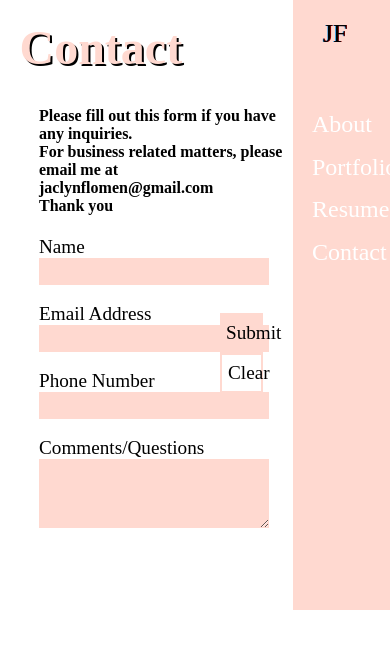
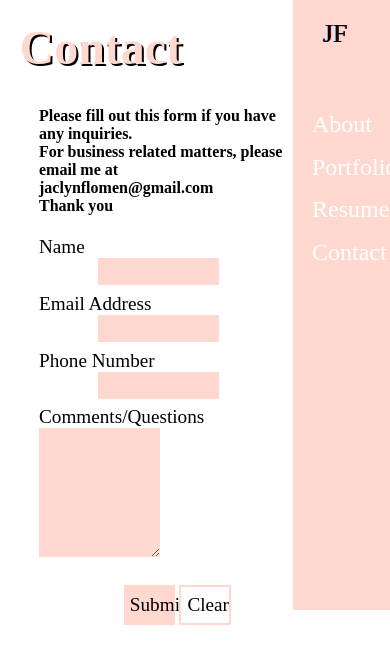
Before and after one commit to jaclynflomen/flomen_jaclyn_portfolio, a PHP site: page /contact.html in a window 390 px wide. Shown: the top 664 px of the page. Run offline with PHP 8.4, Linux system fonts and the light colour scheme.

Commit message:
contact page making responsive

```diff
--- a/contact.html
+++ b/contact.html
@@ -24,7 +24,7 @@
         For business related matters, please email me at <a href="mailto:jaclynflomen@gmail.com">jaclynflomen@gmail.com</a> <br>
         Thank you</h4>
 
-        <form action="post">
+        <form method="get">
             <label for="name">Name</label>
             <input id="name" required>
             <br>
@@ -37,12 +37,14 @@
             <label for="comments">Comments/Questions</label>
             <textarea id="comments" required></textarea>
             <br>
+            <div id="endForm">
+               <ul>
+                <li><button id="submit" type="submit" value="Submit">Submit</button></li>
+                <li><button id="clear" type="reset" value="Reset">Clear</button></li>
+            </ul>
+            </div>
+        </form>
 
-        </form>
-        <div id="endForm">
-            <button id="submit">Submit</button>
-            <button id="clear">Clear</button>
-        </div>
 
 </body>
 </html>
--- a/css/main.css
+++ b/css/main.css
@@ -22,35 +22,40 @@
 #contactBio a:hover {
   color: #FFD9D0; }
 
-form {
-  margin-left: 10%;
-  float: left; }
-
 form input {
   background-color: #FFD9D0;
   border: none;
-  width: 125%;
+  width: 30%;
   height: 25px;
-  margin-bottom: 10%; }
+  margin-bottom: 2%;
+  margin-left: 10%; }
 
 #comments {
   background-color: #FFD9D0;
   border: none;
-  width: 125%;
-  height: 65px; }
+  width: 30%;
+  height: 125px;
+  margin-left: 10%; }
 
 form label {
-  display: block;
-  font-size: 120%; }
+  font-size: 120%;
+  margin-left: 10%;
+  display: block; }
 
 #endForm {
   margin-left: 45%;
-  margin-top: 25.25%; }
+  float: left; }
+
+#endForm ul {
+  list-style: none; }
+
+#endForm ul li {
+  display: inline; }
 
 #submit {
   background-color: #FFD9D0;
   height: 40px;
-  width: 20%;
+  width: 40%;
   border: none;
   font-size: 120%;
   font-family: 'Didot', 'Times New Roman', serif; }
@@ -58,7 +63,7 @@
 #clear {
   background-color: white;
   height: 40px;
-  width: 20%;
+  width: 40%;
   border: 2px solid #FFD9D0;
   font-size: 120%;
   font-family: 'Didot', 'Times New Roman', serif; }
@@ -119,7 +124,21 @@
     margin-top: 1070%; }
 
   #resume {
-    padding-right: 10%; } }
+    padding-right: 10%; }
+
+  form input {
+    margin-left: 25%; }
+
+  textarea {
+    margin-left: 25%; }
+
+  label {
+    margin-left: 25%; }
+
+  #endForm {
+    clear: left;
+    margin-left: 21.5%;
+    padding-top: 2%; } }
 #page3body {
   clear: left;
   margin-top: 5%;
--- a/sass/modules/_contact.scss
+++ b/sass/modules/_contact.scss
@@ -13,40 +13,47 @@
     color: #FFD9D0;
 }
 
-form {
-margin-left: 10%;
-float: left;
-}
 
 form input {
     background-color: #FFD9D0;
     border: none;
-    width: 125%;
+    width: 30%;
     height: 25px;
-    margin-bottom: 10%;
+    margin-bottom: 2%;
+    margin-left: 10%;
 }
 
 #comments {
     background-color: #FFD9D0;
     border: none;
-    width: 125%;
-    height: 65px;
+    width: 30%;
+    height: 125px;
+    margin-left: 10%;
 }
 
 form label{
-    display: block;
     font-size:120%;
+    margin-left: 10%;
+    display:block;
 }
 
 #endForm {
     margin-left: 45%;
-    margin-top: 25.25%;
+    float: left;
+}
+
+#endForm ul {
+    list-style: none;
+}
+
+#endForm ul li {
+    display: inline;
 }
 
 #submit {
     background-color: #FFD9D0;
     height: 40px;
-    width: 20%;
+    width: 40%;
     border: none;
     font-size: 120%;
     font-family: 'Didot', 'Times New Roman', serif;
@@ -55,7 +62,7 @@
 #clear {
     background-color: white;
     height: 40px;
-    width: 20%;
+    width: 40%;
     border: 2px solid #FFD9D0;
     font-size: 120%;
     font-family: 'Didot', 'Times New Roman', serif;
--- a/sass/modules/_mediaqueries.scss
+++ b/sass/modules/_mediaqueries.scss
@@ -23,17 +23,40 @@
     padding-left: 20%;
 }
 
+//height on resume pg
 #page3 nav {
     height: 2075px;
 }
 
+//back to top button on resume page
 #page3 nav h4{
     margin-top: 1070%;
 }
 
+//resume
 #resume {
     padding-right: 10%;
 }
 
+//contact page
+
+form input {
+    margin-left: 25%;
+}
+
+textarea {
+    margin-left: 25%;
+}
+
+label {
+        margin-left: 25%;
+}
+
+#endForm {
+    clear: left;
+    margin-left: 21.5%;
+    padding-top: 2%;
+}
+
 
 }
```
Also changed, not shown: 1 other file.
